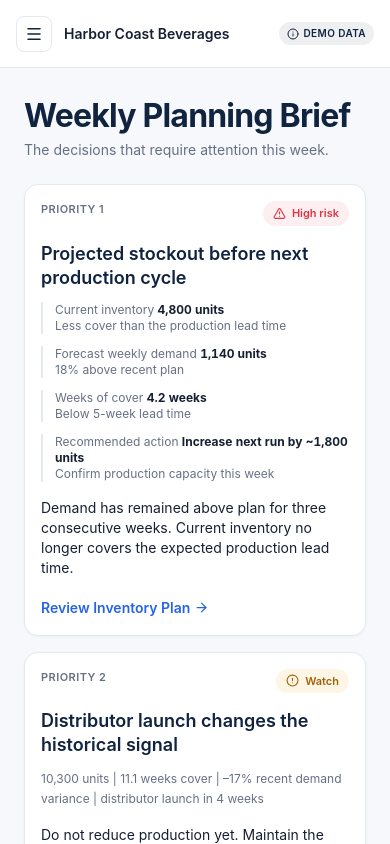
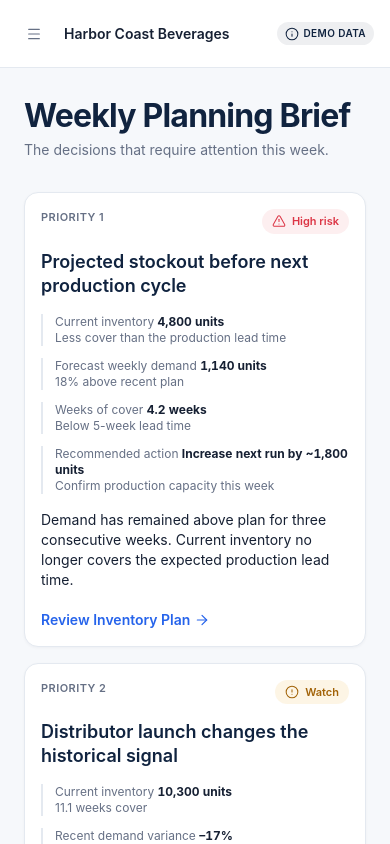
Before and after one commit to Mwahib001/Scalesight-Demo-Planning-Workspace, a Next.js app: page / in a window 390 px wide. Shown: the top 844 px of the page. Built offline with nearby package versions, Linux system fonts and the light colour scheme.

Commit message:
formatted

```diff
--- a/app/globals.css
+++ b/app/globals.css
@@ -3,12 +3,18 @@
 :root {
   --background: #F6F8FB;
   --foreground: #162033;
+  --space-tight: 8px;
+  --space-compact: 12px;
+  --space-comfortable: 16px;
+  --space-section: 32px;
+  --space-page: 48px;
 }
 
 @theme inline {
   --color-canvas: #F6F8FB;
   --color-surface: #FFFFFF;
   --color-border: #E4E9F0;
+  --color-border-hover: #CBD5E1;
   --color-primary-navy: #10233F;
   --color-primary-blue: #2563EB;
   --color-text-primary: #162033;
@@ -24,4 +30,9 @@ body {
 
 button, input, select { font: inherit; }
 button { cursor: pointer; }
+.space-section { margin-top: var(--space-section); }
+.space-page { padding-top: var(--space-page); }
+.statement-list { display: grid; gap: var(--space-compact); }
+.statement-item { display: grid; grid-template-columns: 6px minmax(0, 1fr); gap: var(--space-tight); align-items: start; }
+.statement-marker { width: 6px; height: 6px; margin-top: 7px; border-radius: 9999px; background: #2563EB; }
 @media print { header, aside, .no-print { display: none !important; } main { padding: 0 !important; } }
--- a/components/app-shell.tsx
+++ b/components/app-shell.tsx
@@ -5,6 +5,7 @@ import { usePathname } from "next/navigation";
 import { useState } from "react";
 import { Clock, FileText, Info, LayoutDashboard, Menu, Package, RefreshCw, Settings2, SlidersHorizontal, TrendingUp, UserCheck, X } from "lucide-react";
 import type { LucideIcon } from "lucide-react";
+import { Button } from "@/components/button";
 import { WorkspaceProvider } from "@/components/workspace-context";
 
 type NavItem = { href: string; label: string; icon: LucideIcon };
@@ -19,20 +20,20 @@ function Navigation({ compact = false, close }: { compact?: boolean; close?: ()
   const pathname = usePathname();
   return <nav className="flex h-full flex-col px-3 py-6" aria-label="Primary navigation">
     <div className={`mb-9 ${compact ? "px-0 text-center" : "px-3"}`}><p className="text-[21px] font-bold tracking-[-0.035em] text-[#10233F]">{compact ? "A" : "Alias Advising"}</p>{!compact && <p className="mt-1 text-xs font-medium leading-4 text-[#667085]">Planning intelligence<br />managed by ScaleSight</p>}</div>
-    <div className="space-y-6">{navGroups.map((group) => <div key={group.label}><p className={`mb-2 text-[11px] font-semibold uppercase tracking-[0.04em] text-[#667085] ${compact ? "text-center" : "px-3"}`}>{compact ? "·" : group.label}</p>{group.items.map((item) => { const active = pathname === item.href; const Icon = item.icon; return <Link onClick={close} key={item.href} href={item.href} title={compact ? item.label : undefined} className={`relative flex items-center rounded-lg py-2.5 text-sm font-medium transition ${compact ? "justify-center px-2" : "gap-3 px-3"} ${active ? "bg-[#2563EB]/[0.08] text-[#10233F]" : "text-[#667085] hover:bg-[#F6F8FB] hover:text-[#10233F]"}`}><Icon aria-hidden size={18} strokeWidth={1.8} />{!compact && item.label}{active && <span className={`absolute h-5 w-[3px] rounded-r bg-[#2563EB] ${compact ? "-left-3" : "-left-3"}`} />}</Link>; })}</div>)}</div>
+    <div className="space-y-6">{navGroups.map((group) => <div key={group.label}>{!compact && <p className="mb-2 px-3 text-[11px] font-semibold uppercase tracking-[0.04em] text-[#667085]">{group.label}</p>}{group.items.map((item) => { const active = pathname === item.href; const Icon = item.icon; return <Link onClick={close} key={item.href} href={item.href} title={compact ? item.label : undefined} className={`relative flex items-center rounded-lg py-2.5 text-sm font-medium transition ${compact ? "justify-center px-2" : "gap-3 px-3"} ${active ? "bg-[#2563EB]/[0.08] text-[#10233F]" : "text-[#667085] hover:bg-[#F6F8FB] hover:text-[#10233F]"}`}><Icon aria-hidden size={18} strokeWidth={1.75} />{!compact && item.label}{active && <span className="absolute -left-3 h-5 w-[3px] rounded-r bg-[#2563EB]" />}</Link>; })}</div>)}</div>
     {!compact && <div className="mt-auto border-t border-[#E4E9F0] px-3 pt-5"><p className="text-[11px] font-semibold text-[#10233F]">ALIAS × SCALESIGHT</p><p className="mt-1 text-[11px] leading-4 text-[#667085]">Decision support for the next client conversation.</p></div>}
   </nav>;
 }
 
-function DemoBadge() { return <span title="Harbor Coast is fictional and used only to demonstrate the Alias × ScaleSight workflow." className="inline-flex cursor-help items-center gap-1 rounded-full bg-[#10233F]/[0.07] px-2 py-1 text-[10px] font-semibold tracking-[0.04em] text-[#10233F]"><Info size={12} />DEMO DATA</span>; }
+function DemoBadge() { return <span title="Harbor Coast is fictional and used only to demonstrate the Alias × ScaleSight workflow." className="inline-flex cursor-help items-center gap-1 rounded-full bg-[#10233F]/[0.07] px-2 py-1 text-[10px] font-semibold tracking-[0.04em] text-[#10233F]"><Info size={14} strokeWidth={1.75} />DEMO DATA</span>; }
 
 export function AppShell({ children }: { children: React.ReactNode }) {
   const [menuOpen, setMenuOpen] = useState(false);
   return <WorkspaceProvider><div className="min-h-screen bg-[#F6F8FB] text-[#162033]">
     <aside className="fixed inset-y-0 left-0 z-30 hidden w-[240px] border-r border-[#E4E9F0] bg-white lg:block xl:block"><Navigation /></aside>
     <aside className="fixed inset-y-0 left-0 z-30 hidden w-[64px] border-r border-[#E4E9F0] bg-white min-[1024px]:block xl:hidden"><Navigation compact /></aside>
-    <header className="fixed inset-x-0 top-0 z-20 h-[68px] border-b border-[#E4E9F0] bg-white min-[1024px]:left-[64px] xl:left-[240px]"><div className="mx-auto flex h-full max-w-[1280px] items-center justify-between gap-4 px-4 sm:px-6"><div className="flex min-w-0 items-center gap-3"><button aria-label="Open menu" onClick={() => setMenuOpen(true)} className="rounded-lg border border-[#E4E9F0] p-2 text-[#10233F] min-[1024px]:hidden"><Menu size={18} /></button><div className="min-w-0"><p className="truncate text-sm font-semibold text-[#162033]">Harbor Coast Beverages</p><p className="hidden text-xs font-medium text-[#667085] sm:block">RTD Beverage <span className="mx-1 text-[#E4E9F0]">|</span> Demo Account</p></div></div><div className="flex items-center gap-2 sm:gap-3"><span className="hidden text-xs font-medium text-[#667085] lg:inline">Planning Week: Sep 7–13, 2026</span><span className="hidden items-center gap-1.5 rounded-full bg-[#F6F8FB] px-3 py-1.5 text-xs text-[#667085] xl:inline-flex"><Clock size={14} />Intelligence refreshed 2 hours ago</span><span className="hidden items-center gap-1.5 rounded-full border border-[#E4E9F0] px-3 py-1.5 text-xs font-medium text-[#10233F] sm:inline-flex"><UserCheck size={14} />Alias Advisor View</span><DemoBadge /></div></div></header>
-    {menuOpen && <div className="fixed inset-0 z-50 min-[1024px]:hidden"><button onClick={() => setMenuOpen(false)} aria-label="Close menu" className="absolute inset-0 bg-[#10233F]/[0.24]" /><aside className="relative h-full w-[280px] bg-white shadow-[-4px_0_24px_rgba(16,35,63,0.12)]"><button aria-label="Close navigation" onClick={() => setMenuOpen(false)} className="absolute right-4 top-5 rounded-lg p-2 text-[#667085]"><X size={18} /></button><Navigation close={() => setMenuOpen(false)} /></aside></div>}
+    <header className="fixed inset-x-0 top-0 z-20 h-[68px] border-b border-[#E4E9F0] bg-white min-[1024px]:left-[64px] xl:left-[240px]"><div className="mx-auto flex h-full max-w-[1280px] items-center justify-between gap-4 px-4 sm:px-6"><div className="flex min-w-0 items-center gap-3"><Button variant="icon" aria-label="Open menu" onClick={() => setMenuOpen(true)} className="min-[1024px]:hidden"><Menu size={16} strokeWidth={1.75} /></Button><div className="min-w-0"><p className="truncate text-sm font-semibold text-[#162033]">Harbor Coast Beverages</p><p className="hidden text-xs font-medium text-[#667085] sm:block">RTD Beverage <span className="mx-1 text-[#E4E9F0]">|</span> Demo Account</p></div></div><div className="flex items-center gap-2 sm:gap-3"><span className="hidden text-xs font-medium text-[#667085] lg:inline">Planning Week: Sep 7–13, 2026</span><span className="hidden items-center gap-1.5 rounded-full bg-[#F6F8FB] px-3 py-1.5 text-xs text-[#667085] xl:inline-flex"><Clock size={14} strokeWidth={1.75} />Intelligence refreshed 2 hours ago</span><span className="hidden items-center gap-1.5 rounded-full border border-[#E4E9F0] px-3 py-1.5 text-xs font-medium text-[#10233F] sm:inline-flex"><UserCheck size={14} strokeWidth={1.75} />Alias Advisor View</span><DemoBadge /></div></div></header>
+    {menuOpen && <div className="fixed inset-0 z-50 min-[1024px]:hidden"><button onClick={() => setMenuOpen(false)} aria-label="Close menu" className="absolute inset-0 bg-[#10233F]/[0.24]" /><aside className="relative h-full w-[280px] bg-white shadow-[-4px_0_24px_rgba(16,35,63,0.12)]"><Button variant="icon" aria-label="Close navigation" onClick={() => setMenuOpen(false)} className="absolute right-4 top-5"><X size={16} strokeWidth={1.75} /></Button><Navigation close={() => setMenuOpen(false)} /></aside></div>}
     <main className="pt-[68px] min-[1024px]:pl-[64px] xl:pl-[240px]">{children}</main>
   </div></WorkspaceProvider>;
 }
--- /dev/null
+++ b/components/button.tsx
@@ -0,0 +1,21 @@
+"use client";
+
+import type { ButtonHTMLAttributes, ReactNode } from "react";
+
+type ButtonVariant = "primary" | "secondary" | "tertiary" | "icon" | "check";
+
+export function Button({
+  children,
+  className = "",
+  variant = "primary",
+  ...props
+}: ButtonHTMLAttributes<HTMLButtonElement> & { children: ReactNode; variant?: ButtonVariant }) {
+  const styles: Record<ButtonVariant, string> = {
+    primary: "h-9 rounded-lg bg-[#2563EB] px-3 text-white hover:bg-[#1D4ED8] active:bg-[#1E40AF]",
+    secondary: "h-9 rounded-lg border border-[#E4E9F0] bg-white px-3 text-[#162033] hover:border-border-hover hover:bg-[#F6F8FB]",
+    tertiary: "h-9 rounded-lg bg-transparent px-2 text-[#667085] hover:text-[#10233F] hover:bg-[#F6F8FB]",
+    icon: "grid h-9 w-9 place-items-center rounded-lg bg-transparent text-[#667085] hover:bg-[#F6F8FB] hover:text-[#10233F]",
+    check: "min-h-9 rounded-lg border border-[#E4E9F0] bg-white px-3 text-left text-[#162033] hover:border-border-hover hover:bg-[#F6F8FB]",
+  };
+  return <button {...props} className={`inline-flex items-center justify-center gap-1.5 text-sm font-medium transition focus-visible:outline focus-visible:outline-2 focus-visible:outline-offset-2 focus-visible:outline-[#2563EB] ${styles[variant]} ${className}`}>{children}</button>;
+}
```
Also changed, not shown: components/workspace-page.tsx (+27 -20 lines).
